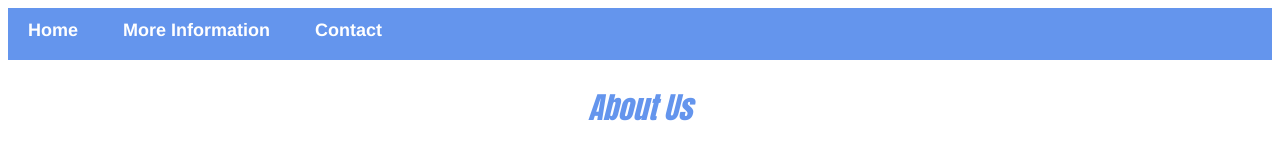
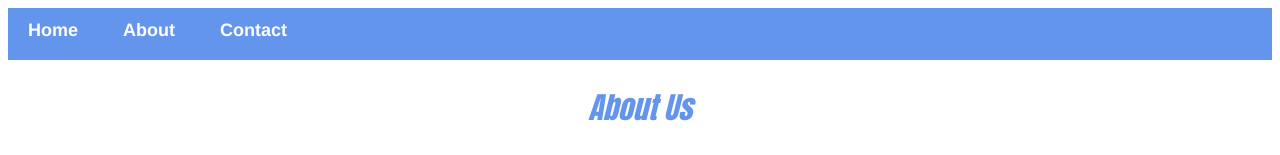
Before and after one commit to LeratoMachete/My-SuperHero-App, a plain HTML site: page About.html in a window 1280 px wide. Shown: the top 155 px of the page. Drawn offline with Linux system fonts and the light colour scheme.

Commit message:
Update About.html

```diff
--- a/About.html
+++ b/About.html
@@ -7,7 +7,7 @@
     <body>
          <div id="menu">
             <a href="index.html"> Home </a>
-            <a href="About.html"> More Information </a>
+            <a href="About.html"> About  </a>
             <a href="Contact.html"> Contact  </a>
 
         </div>
```
